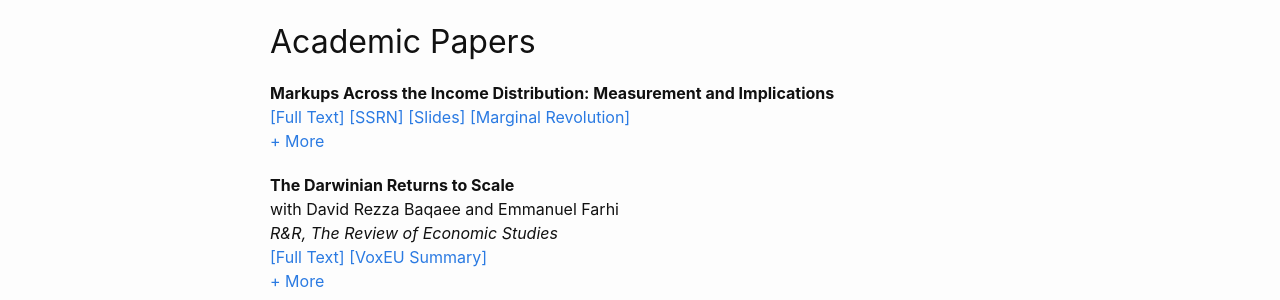
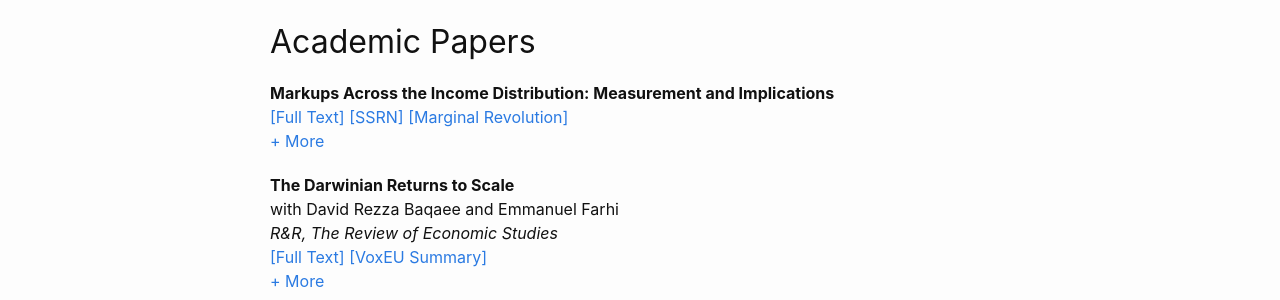
Before and after one commit to kunalsangani/kunalsangani.github.io, a Jekyll site: the page built from research.markdown, in a window 1280 px wide. Shown: the part 182-482 px from the top of the page. Built offline with Jekyll 4.4.1, drawn with Linux system fonts in a browser that asks for light colours; nearby versions of some CDN libraries.

Commit message:
Updated research

```diff
--- a/_data/research.yml
+++ b/_data/research.yml
@@ -11,9 +11,6 @@
         - voxeu:
           name: SSRN
           href: https://papers.ssrn.com/sol3/papers.cfm?abstract_id=4092068
-        - slides:
-          name: Slides
-          href: https://kunalsangani.com/files/income_markups_slides_live.pdf
         - marginalrevolution:
           name: Marginal Revolution
           href: https://marginalrevolution.com/marginalrevolution/2022/06/rich-people-pay-higher-mark-ups.html
```
Also changed, not shown: 2 other files.
